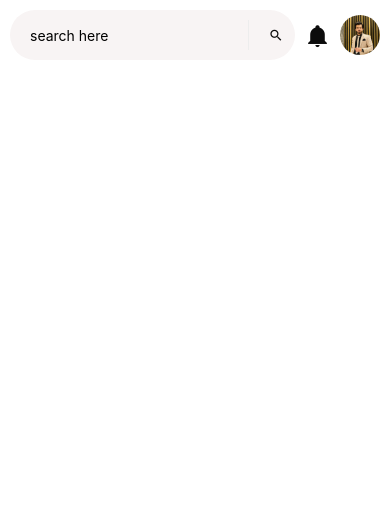
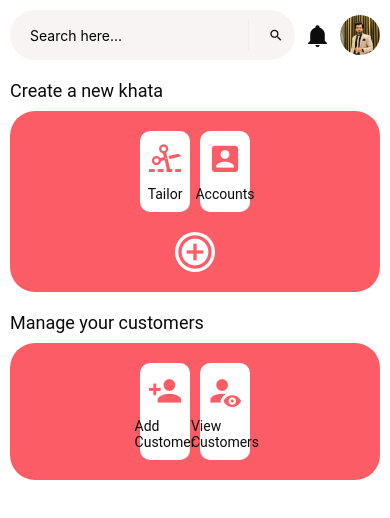
Before and after one commit to MuhammadUmar740/one-khata, a React Native app: screen / in a window 390 px wide. Shown: the top 518 px of the page. Built offline with nearby package versions, Linux system fonts and the light colour scheme.

Commit message:
feat: created khata type and customer options in home screen

```diff
--- a/app/screens/Home.js
+++ b/app/screens/Home.js
@@ -5,11 +5,12 @@ import { MaterialCommunityIcons } from "@expo/vector-icons";
 import colors from "../config/colors";
 import Screen from "../components/Screen";
 import Form from "../components/form/Form";
+import Text from "../components/Text";
 import TextField from "../components/form/TextField";
 
 function Home(props) {
   return (
-    <Screen style={{ padding: 10 }}>
+    <Screen style={styles.container}>
       <View
         style={{
           flexDirection: "row",
@@ -27,7 +28,7 @@ function Home(props) {
               icon="magnify"
               name="global_search"
               onIconPress={() => console.log("pressed")}
-              placeholder="search here"
+              placeholder="Search here..."
               style={{ borderRadius: 40, paddingLeft: 20, height: 50 }}
             />
           </View>
@@ -39,12 +40,100 @@ function Home(props) {
           resizeMode="cover"
         />
       </View>
+      <View>
+        <Text style={styles.createKhataText}>Create a new khata</Text>
+        <View style={styles.selectKhataOuter}>
+          <View style={styles.allKhataTypesOuter}>
+            <View style={styles.khataTypeOuter}>
+              <MaterialCommunityIcons
+                name="scissors-cutting"
+                size={35}
+                color={colors.primary}
+              />
+              <Text style={styles.khataTypeText}>Tailor</Text>
+            </View>
+            <View style={styles.khataTypeOuter}>
+              <MaterialCommunityIcons
+                name="account-box"
+                size={35}
+                color={colors.primary}
+              />
+              <Text style={styles.khataTypeText}>Accounts</Text>
+            </View>
+          </View>
+          <View style={styles.addNewKhataType}>
+            <MaterialCommunityIcons
+              size={40}
+              name="plus-circle-outline"
+              color={colors.primary}
+            />
+          </View>
+        </View>
+      </View>
+      <View>
+        <Text style={styles.createKhataText}>Manage your customers</Text>
+        <View style={styles.selectKhataOuter}>
+          <View style={styles.allKhataTypesOuter}>
+            <View style={styles.khataTypeOuter}>
+              <MaterialCommunityIcons
+                name="account-plus"
+                size={35}
+                color={colors.primary}
+              />
+              <Text style={styles.khataTypeText}>Add Customer</Text>
+            </View>
+            <View style={styles.khataTypeOuter}>
+              <MaterialCommunityIcons
+                name="account-eye"
+                size={35}
+                color={colors.primary}
+              />
+              <Text style={styles.khataTypeText}>View Customers</Text>
+            </View>
+          </View>
+        </View>
+      </View>
     </Screen>
   );
 }
 
 const styles = StyleSheet.create({
-  container: {},
+  addNewKhataType: {
+    backgroundColor: colors.white,
+    borderRadius: 50,
+  },
+  allKhataTypesOuter: {
+    flexDirection: "row",
+    gap: 10,
+  },
+  container: {
+    padding: 10,
+    gap: 20,
+  },
+  createKhataText: {
+    marginBottom: 10,
+  },
+  khataTypeText: {
+    fontSize: 14,
+  },
+  khataTypeOuter: {
+    alignItems: "center",
+    borderRadius: 10,
+    backgroundColor: colors.white,
+    flex: 1,
+    gap: 10,
+    justifyContent: "center",
+    padding: 10,
+    width: 50,
+  },
+  selectKhataOuter: {
+    alignItems: "center",
+    backgroundColor: colors.primary,
+    borderRadius: 25,
+    gap: 20,
+    padding: 20,
+    width: "100%",
+  },
 });
 
 export default Home;
```
